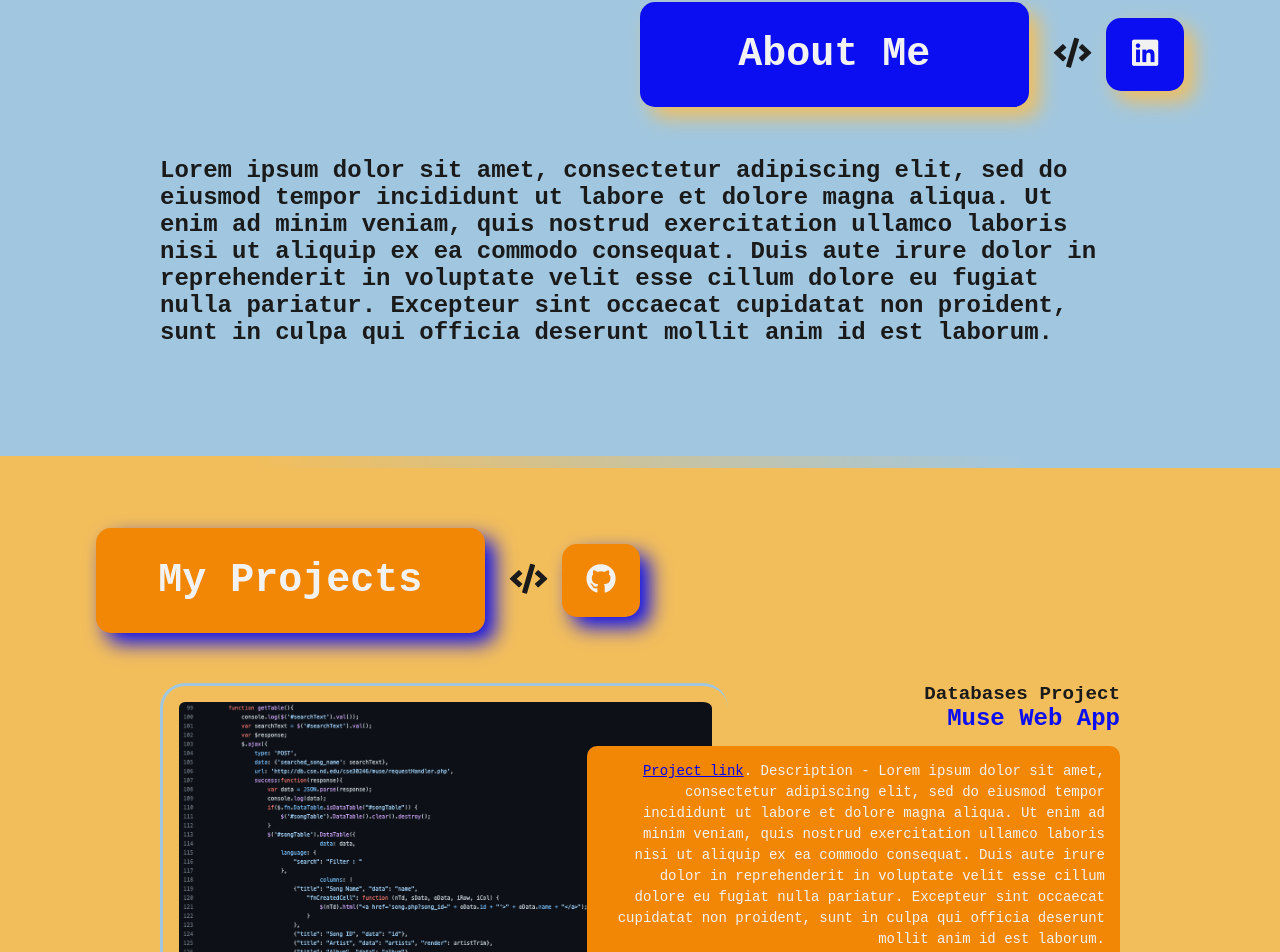
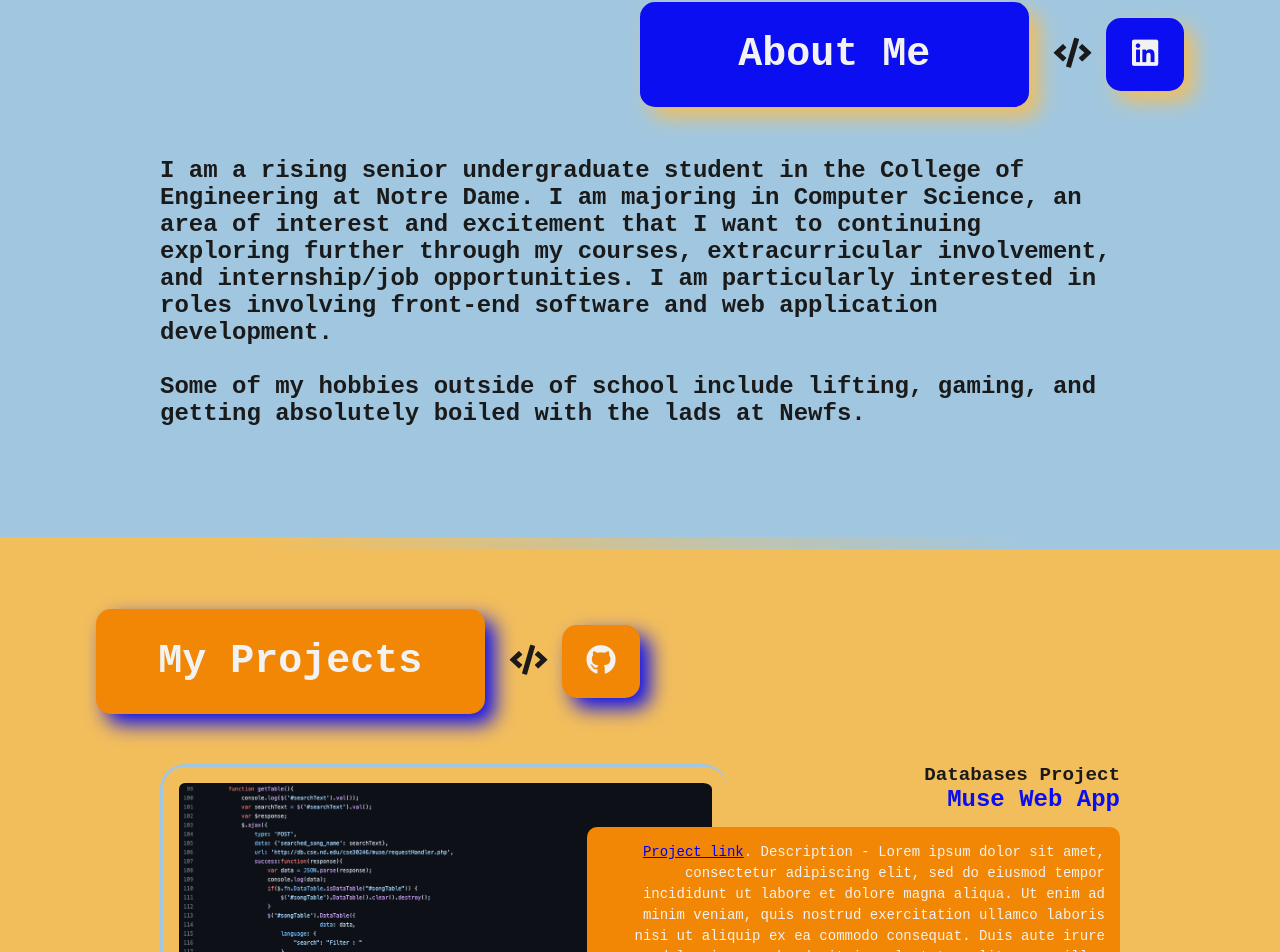
Before and after one commit to tfitzpatrick0/MyWebsite, a React (Create React App) app: page / in a window 1280 px wide. Shown: the part 1007-1959 px from the top of the page. Built offline with nearby package versions, Linux system fonts and the light colour scheme.

Commit message:
add about me

```diff
--- a/src/components/About/index.jsx
+++ b/src/components/About/index.jsx
@@ -35,13 +35,16 @@ function About() {
       </div>
       <div className="about-info-block">
         <h2 className="about-info-text" css={{ color: colors.black }}>
-          Lorem ipsum dolor sit amet, consectetur adipiscing elit, sed do
-          eiusmod tempor incididunt ut labore et dolore magna aliqua. Ut enim ad
-          minim veniam, quis nostrud exercitation ullamco laboris nisi ut
-          aliquip ex ea commodo consequat. Duis aute irure dolor in
-          reprehenderit in voluptate velit esse cillum dolore eu fugiat nulla
-          pariatur. Excepteur sint occaecat cupidatat non proident, sunt in
-          culpa qui officia deserunt mollit anim id est laborum.
+          I am a rising senior undergraduate student in the College of
+          Engineering at Notre Dame. I am majoring in Computer Science, an area
+          of interest and excitement that I want to continuing exploring further
+          through my courses, extracurricular involvement, and internship/job
+          opportunities. I am particularly interested in roles involving
+          front-end software and web application development.
+          <br />
+          <br />
+          Some of my hobbies outside of school include lifting, gaming, and
+          getting absolutely boiled with the lads at Newfs.
         </h2>
       </div>
     </div>
```
